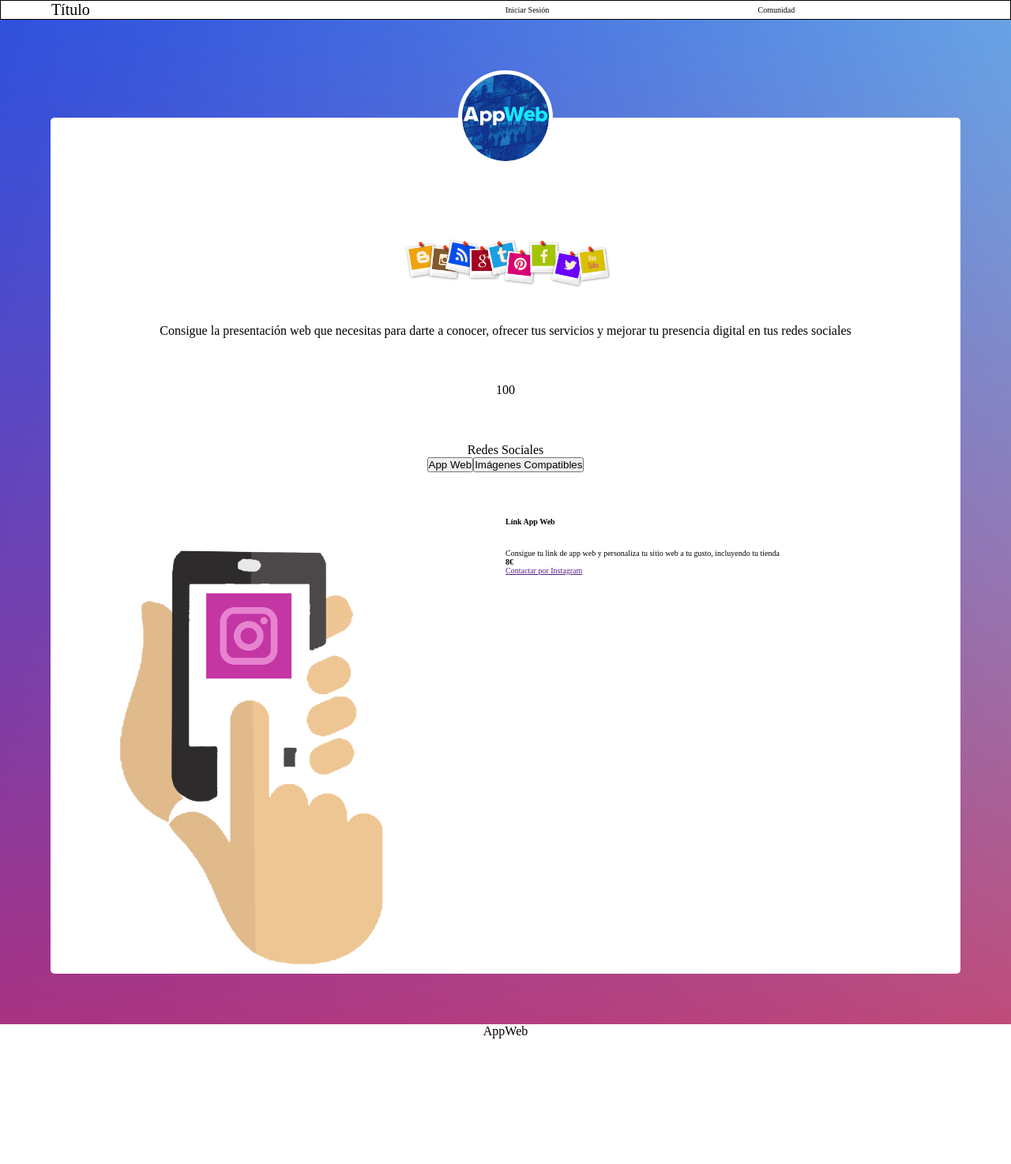
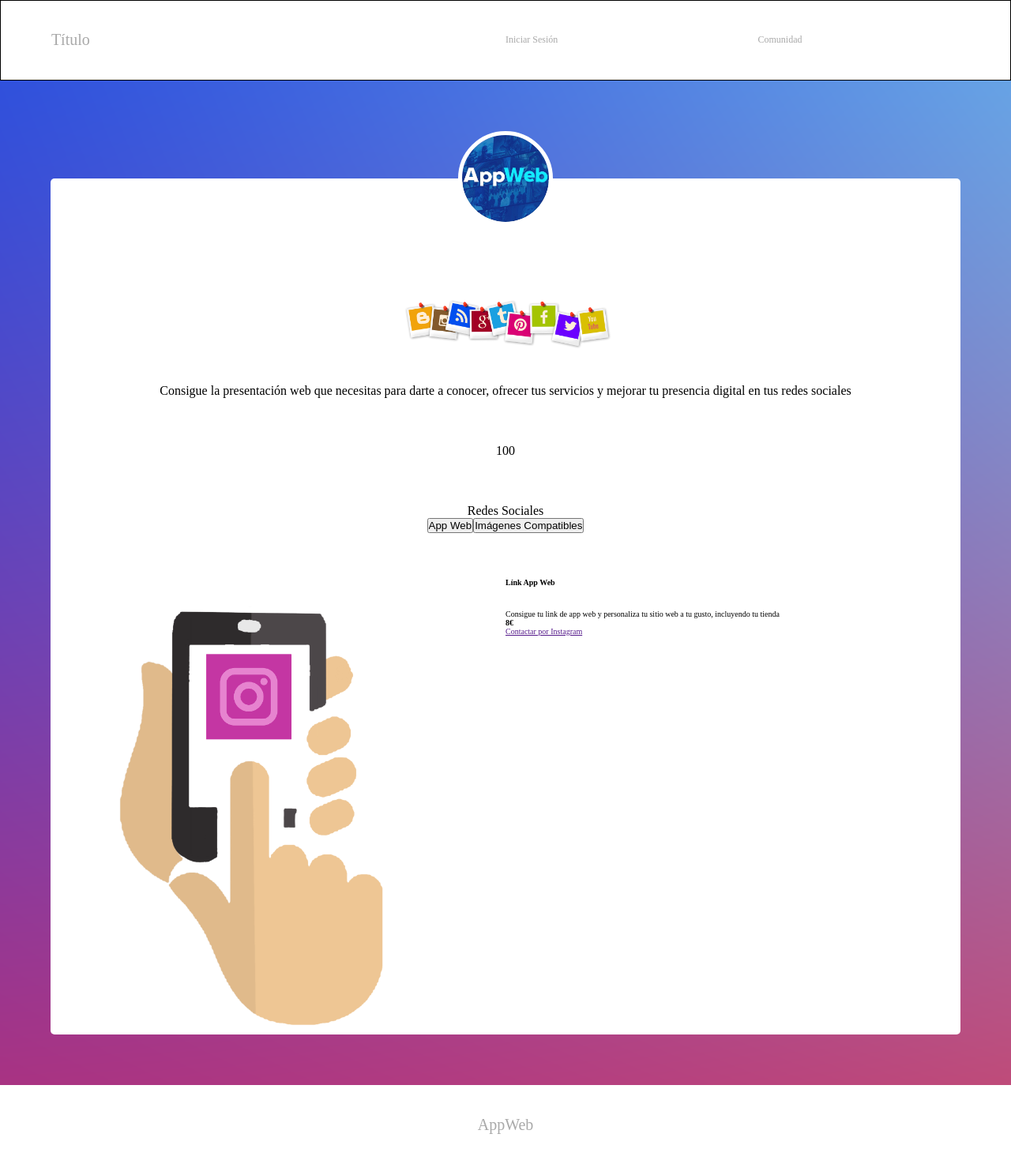
Before and after one commit to MarinDavid/AppWeb, a plain HTML site: page web/index.html in a window 1280 px wide. Shown: the whole page at 79% size. Before the commit the page ends 1315 px from the top, so only its background shows below. Drawn offline with Linux system fonts and the light colour scheme.

Commit message:
Modificaciones en footer y header

```diff
--- a/web/styles/style.css
+++ b/web/styles/style.css
@@ -9,6 +9,8 @@ html{
 .header{
     width: 100%;
     border: 1px solid black;
+    padding-top: 3%;
+    padding-bottom: 3%;
 }
 .header-nav{
     display: flex;
@@ -17,6 +19,7 @@ html{
 .header-nav__article{
     width: 50%;
     font-size: 2rem;
+    color: darkgray;
     padding-left: 5%;
 }
 .header-nav ul{
@@ -25,6 +28,8 @@ html{
     display: flex;
     align-items: center;
     justify-content: space-around;
+    font-size: 1.2rem;
+    color: darkgray;
 }
 .header-nav li {
     width: 50%;
@@ -126,7 +131,10 @@ html{
 .footer{
     display: flex;
     justify-content: center;
+    padding-top: 3%;
+    padding-bottom: 3%;
 }
 .footer article{
-    font-size: 1.6rem;
+    font-size: 2rem;
+    color: darkgray;
 }
```
